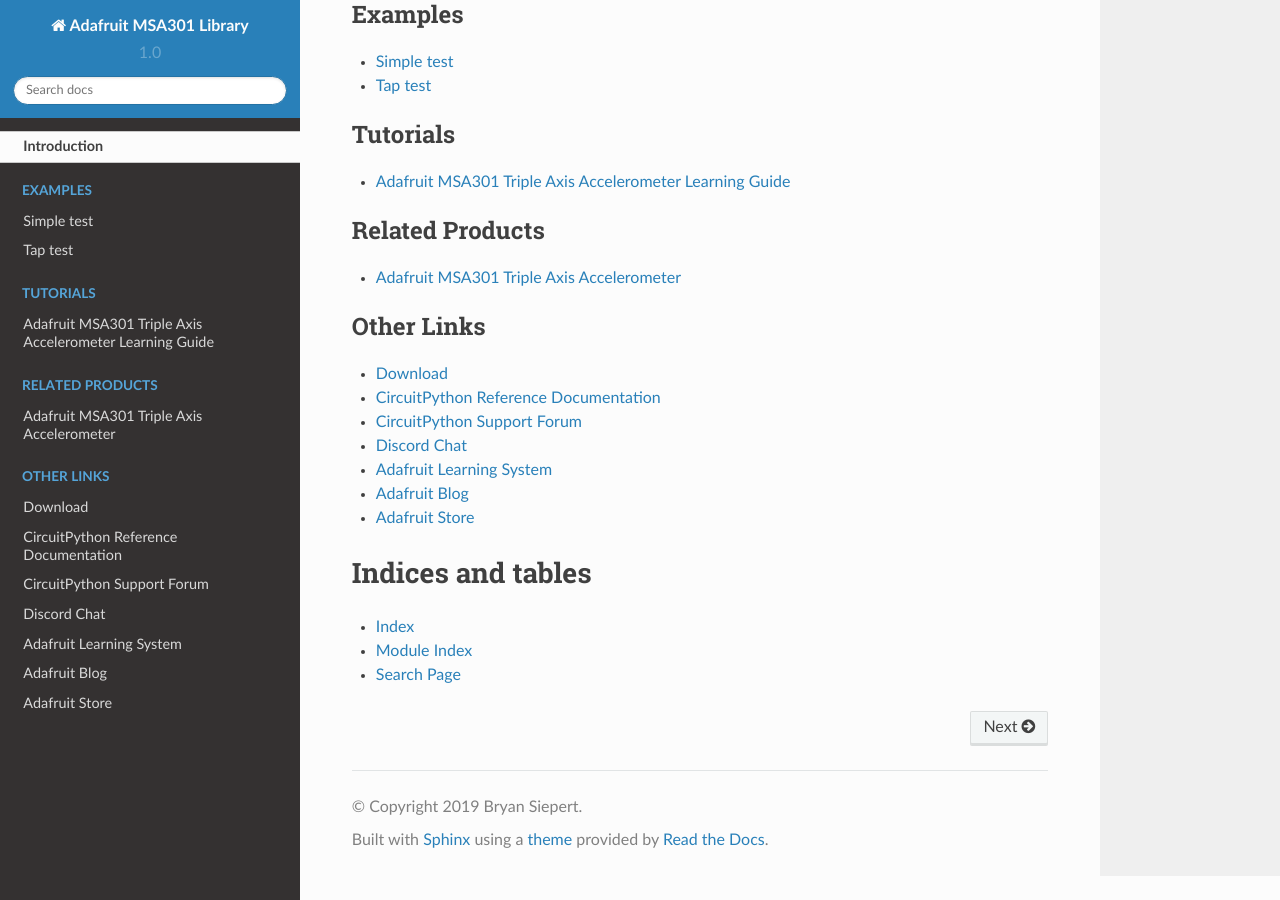
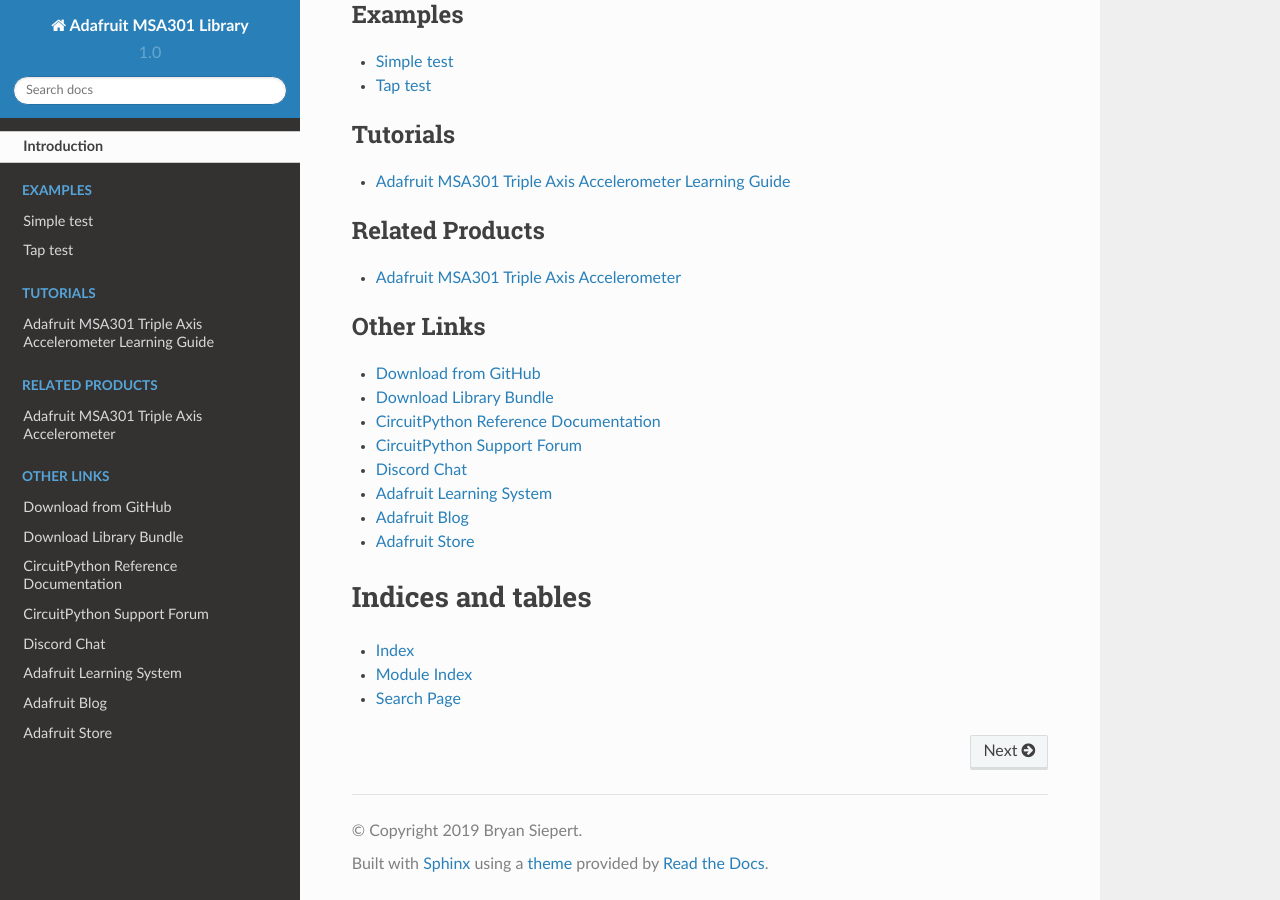
Before and after one commit to adafruit/Adafruit_CircuitPython_MSA301, a Sphinx documentation site: the page built from docs/index.rst, in a window 1280 px wide and 900 px high, scrolled down 1419 px. Built offline with Sphinx 7.4.7 and the Read the Docs theme 2.0.0, drawn with Linux system fonts in a browser that asks for light colours.

Commit message:
Added cp.org link to index.rst

```diff
--- a/docs/index.rst
+++ b/docs/index.rst
@@ -33,7 +33,8 @@
 .. toctree::
     :caption: Other Links
 
-    Download <https://github.com/adafruit/adafruit_CircuitPython_MSA301/releases/latest>
+    Download from GitHub <https://github.com/adafruit/adafruit_CircuitPython_MSA301/releases/latest>
+    Download Library Bundle <https://circuitpython.org/libraries>
     CircuitPython Reference Documentation <https://docs.circuitpython.org>
     CircuitPython Support Forum <https://forums.adafruit.com/viewforum.php?f=60>
     Discord Chat <https://adafru.it/discord>
```
